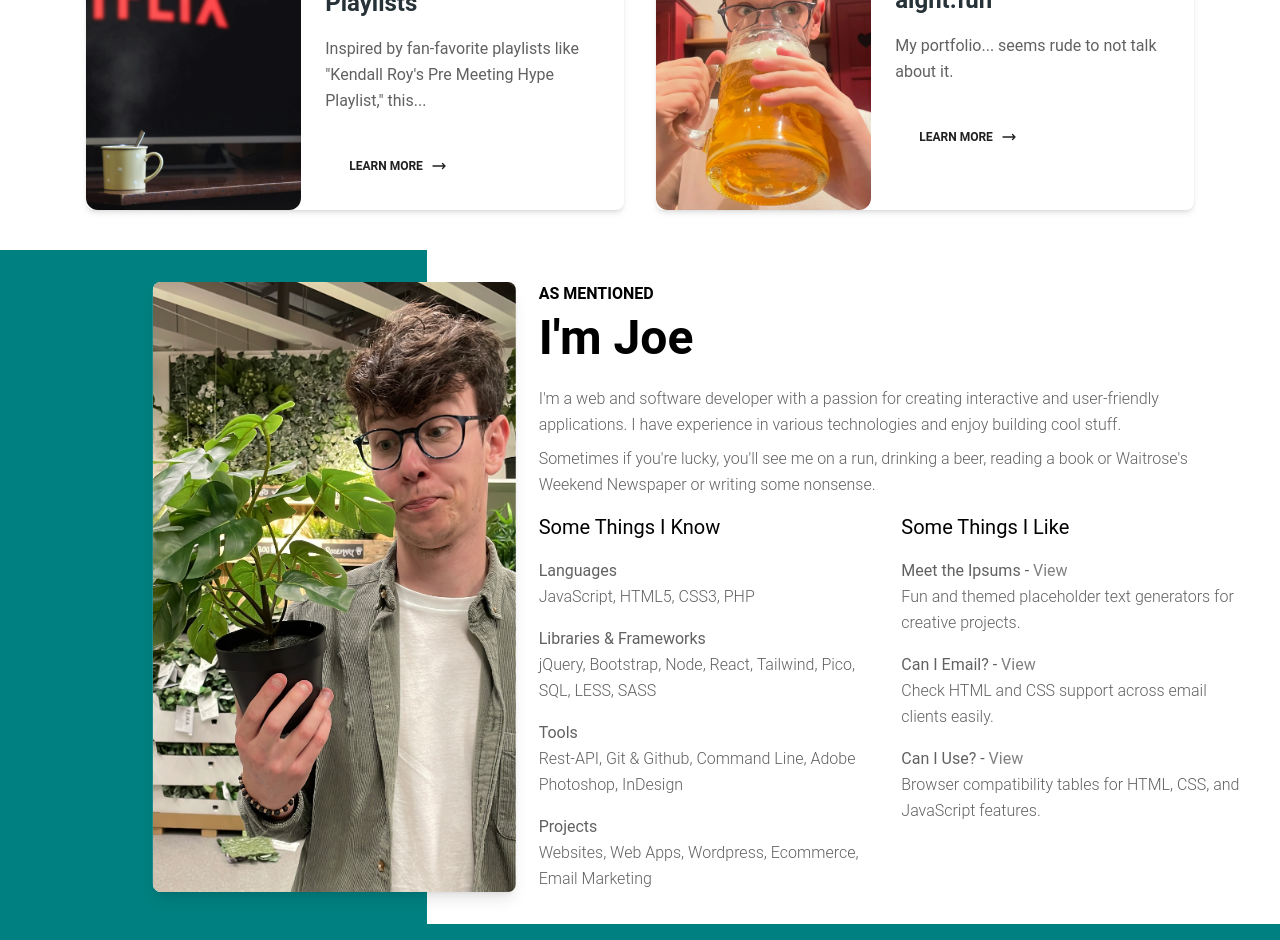
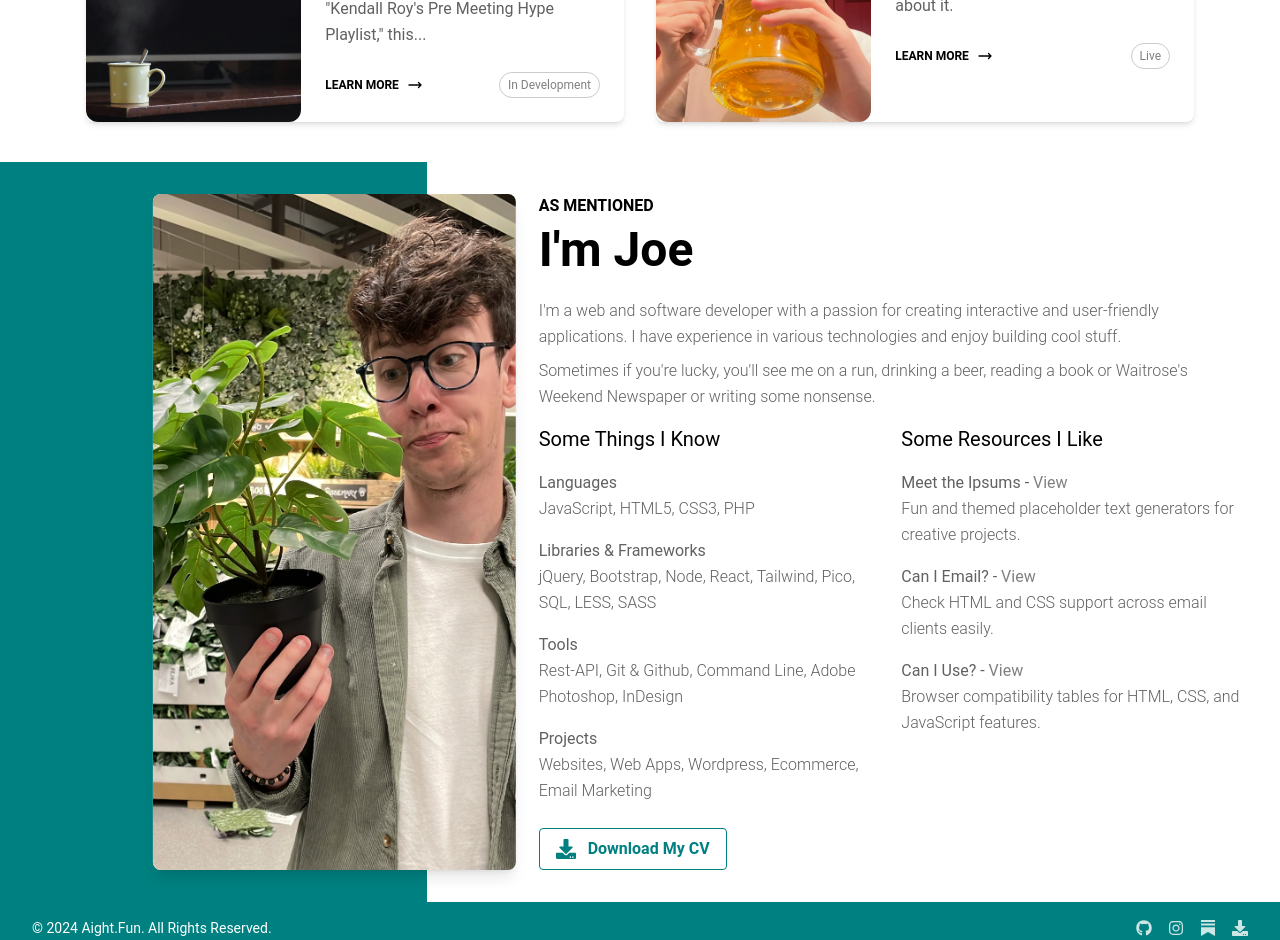
Before and after one commit to JoeShippo/aight.cool, a React (Create React App) app: page / in a window 1280 px wide. Shown: the part 1780-2720 px from the top of the page. Built offline with nearby package versions, Linux system fonts and the light colour scheme.

Commit message:
Added a CV download and added the status of each project to the card

```diff
--- a/src/App.css
+++ /dev/null
@@ -1,38 +0,0 @@
-.App {
-  text-align: center;
-}
-
-.App-logo {
-  height: 40vmin;
-  pointer-events: none;
-}
-
-@media (prefers-reduced-motion: no-preference) {
-  .App-logo {
-    animation: App-logo-spin infinite 20s linear;
-  }
-}
-
-.App-header {
-  background-color: #282c34;
-  min-height: 100vh;
-  display: flex;
-  flex-direction: column;
-  align-items: center;
-  justify-content: center;
-  font-size: calc(10px + 2vmin);
-  color: white;
-}
-
-.App-link {
-  color: #61dafb;
-}
-
-@keyframes App-logo-spin {
-  from {
-    transform: rotate(0deg);
-  }
-  to {
-    transform: rotate(360deg);
-  }
-}
--- a/src/components/AboutSection.js
+++ b/src/components/AboutSection.js
@@ -1,5 +1,6 @@
 import React from 'react';
 import { Typography } from "@material-tailwind/react";
+import { FaDownload } from 'react-icons/fa';
 
 const thingsIKnow = [
     {
@@ -20,7 +21,7 @@ const thingsIKnow = [
     },
 ];
 
-const thingsILike = [
+const resources = [
     {
         title: "Meet the Ipsums",
         description: "Fun and themed placeholder text generators for creative projects.",
@@ -88,19 +89,31 @@ const AboutSection = () => {
                     {/* Things I Like */}
                     <div className="w-full md:w-1/2 flex flex-col items-start md:ml-2">
                         <Typography variant="h5" className="font-normal mt-2">
-                            Some Things I Like
+                            Some Resources I Like
                         </Typography>
-                        {thingsILike.map((thing, index) => (
+                        {resources.map((resources, index) => (
                             <div key={index} className="mt-4">
                                 <Typography variant="h6" color="gray" className='font-normal'>
-                                    {thing.title} - <a href={thing.link} rel="noreferrer" target='_blank' className='opacity-80 hover:opacity-100 hover:underline'>View</a>
+                                    {resources.title} - <a href={resources.link} rel="noreferrer" target='_blank' className='opacity-80 hover:opacity-100 hover:underline'>View</a>
                                 </Typography>
                                 <Typography variant="paragraph" color="gray">
-                                    {thing.description}
+                                    {resources.description}
                                 </Typography>
                             </div>
                         ))}
                     </div>
+                </div>
+
+                <div className="w-full pt-6 flex justify-start">
+                    <a
+                        href="/JoeShiptonCV.pdf" // Link to your PDF file in the public folder
+                        download="Joe_Shipton_CV.pdf" // Optionally, provide a custom download name for the file
+                    >
+                        <button className="bg-transparent hoverTealBG hover:bg-[#008080] tealText font-semibold hover:text-white py-2 px-4 border teal-border hover:border-transparent rounded">
+                        <FaDownload className='inline md:mr-3' size={20} />
+                        Download My CV
+                        </button>
+                    </a>
                 </div>
             </div>
         </section>
--- a/src/components/Card.js
+++ b/src/components/Card.js
@@ -4,7 +4,6 @@ import {
   CardHeader,
   CardBody,
   Typography,
-  Button,
 } from "@material-tailwind/react";
 import ProjectModal from "./ProjectModal"; // Import your modal component
 
@@ -40,26 +39,26 @@ const ProjectCard = ({ title, description, technologies, link, imageUrl, status
           <Typography variant="h4" color="blue-gray" className="mb-4 font-semibold">
             {title}
           </Typography>
-          <Typography color="gray" className="mb-8 font-normal">
-            {truncateText(description, 12)}
-          </Typography>
-          <Button variant="text" className="flex items-center gap-2 w-auto self-start"  onClick={handleOpenModal}>
-            Learn More
-            <svg
-              xmlns="http://www.w3.org/2000/svg"
-              fill="none"
-              viewBox="0 0 24 24"
-              stroke="currentColor"
-              strokeWidth={2}
-              className="h-4 w-4"
-            >
-              <path
-                strokeLinecap="round"
-                strokeLinejoin="round"
-                d="M17.25 8.25L21 12m0 0l-3.75 3.75M21 12H3"
-              />
-            </svg>
-          </Button>
+          <Typography color="gray" className="mb-6 font-normal">
+              {truncateText(description, 12)}
+            </Typography>
+
+          <div className="flex flex-col md:flex-row md:items-center items-start justify-between">
+            <span className="grow">
+              <Typography color="black" className="mb-2 md:mb-0 font-normal flex items-center gap-2 w-auto self-start uppercase font-bold text-xs hover:underline decoration-2 decoration-dotted underline-offset-4 cursor-pointer" onClick={handleOpenModal}>
+                Learn More
+                <svg xmlns="http://www.w3.org/2000/svg" fill="none" viewBox="0 0 24 24" stroke="currentColor" strokeWidth={2} className="h-4 w-4">
+                  <path strokeLinecap="round" strokeLinejoin="round" d="M17.25 8.25L21 12m0 0l-3.75 3.75M21 12H3"/>
+                </svg>
+              </Typography>
+            </span>
+            <span className="px-2 py-1 text-xs font-regular slate-800 rounded-full border-solid border-aight opacity-80 ">
+              {status}
+            </span>
+          </div>
+
+
+
         </CardBody>
       </Card>
 
--- a/src/components/Footer.js
+++ b/src/components/Footer.js
@@ -2,7 +2,7 @@ import React from 'react';
 
 import { Typography } from "@material-tailwind/react";
 
-import { FaGithub, FaInstagram } from 'react-icons/fa';
+import { FaGithub, FaInstagram, FaDownload } from 'react-icons/fa';
 import { BsSubstack } from "react-icons/bs";
 
 
@@ -27,9 +27,11 @@ const Footer = () => {
             <Typography as="a" href="https://www.instagram.com/hopswithjoe/" className="opacity-80 transition-opacity hover:opacity-100">
               <FaInstagram />
             </Typography>
-
             <Typography as="a" href="http://substack.com/@joeshipton" className="opacity-80 transition-opacity hover:opacity-100">
               <BsSubstack />
+            </Typography>
+            <Typography as="a" href="/JoeShiptonCV.pdf" className="opacity-80 transition-opacity hover:opacity-100">
+              <FaDownload />
             </Typography>
           </div>
         </div>
--- a/src/components/Hero.js
+++ b/src/components/Hero.js
@@ -1,7 +1,7 @@
 import React from 'react';
 
 import { Typography } from "@material-tailwind/react";
-import { FaGithub, FaInstagram } from 'react-icons/fa';
+import { FaGithub, FaInstagram, FaDownload } from 'react-icons/fa';
 import { BsSubstack } from "react-icons/bs";
 
 const Hero = () => {
@@ -10,15 +10,14 @@ const Hero = () => {
       <div className="absolute top-0 w-full p-4">
         <div className="flex justify-end items-center w-full">
           <div className="flex space-x-4 mr-4 mt-4">
-            <Typography
-              as="a"
+            <div
               className="text-md font-bold uppercase opacity-100 transition-opacity hover:opacity-80 cursor-pointer"
               size={20}
               color="white"
               onClick={() => window.open("https://github.com/JoeShippo", "_blank")}
             >
               <FaGithub className='inline md:mr-1' size={24} />
-            </Typography>
+            </div>
             <div
               className="text-md font-bold uppercase opacity-100 transition-opacity hover:opacity-80 cursor-pointer"
               size={20}
@@ -34,6 +33,14 @@ const Hero = () => {
               onClick={() => window.open("http://substack.com/@joeshipton", "_blank")}
             >
               <BsSubstack className='inline md:mr-1' size={24} />
+            </div>
+            <div
+              className="text-md font-bold uppercase opacity-100 transition-opacity hover:opacity-80 cursor-pointer"
+              size={20}
+              color="white"
+              onClick={() => window.open("/JoeShiptonCV.pdf", "_blank")}
+            >
+              <FaDownload className='inline md:mr-1' size={24} />
             </div>
           </div>
         </div>
--- a/src/index.css
+++ b/src/index.css
@@ -8,3 +8,10 @@
 .tealBG {
   background-color: #008080;
 }
+.teal-border {
+  border-color: #008080;
+}
+.border-aight {
+  border-width:1px;
+  border-color: rgba(30, 41, 59, 0.30);
+}
```
Also changed, not shown: 1 other file (tests, documents, lock files or other folders).
